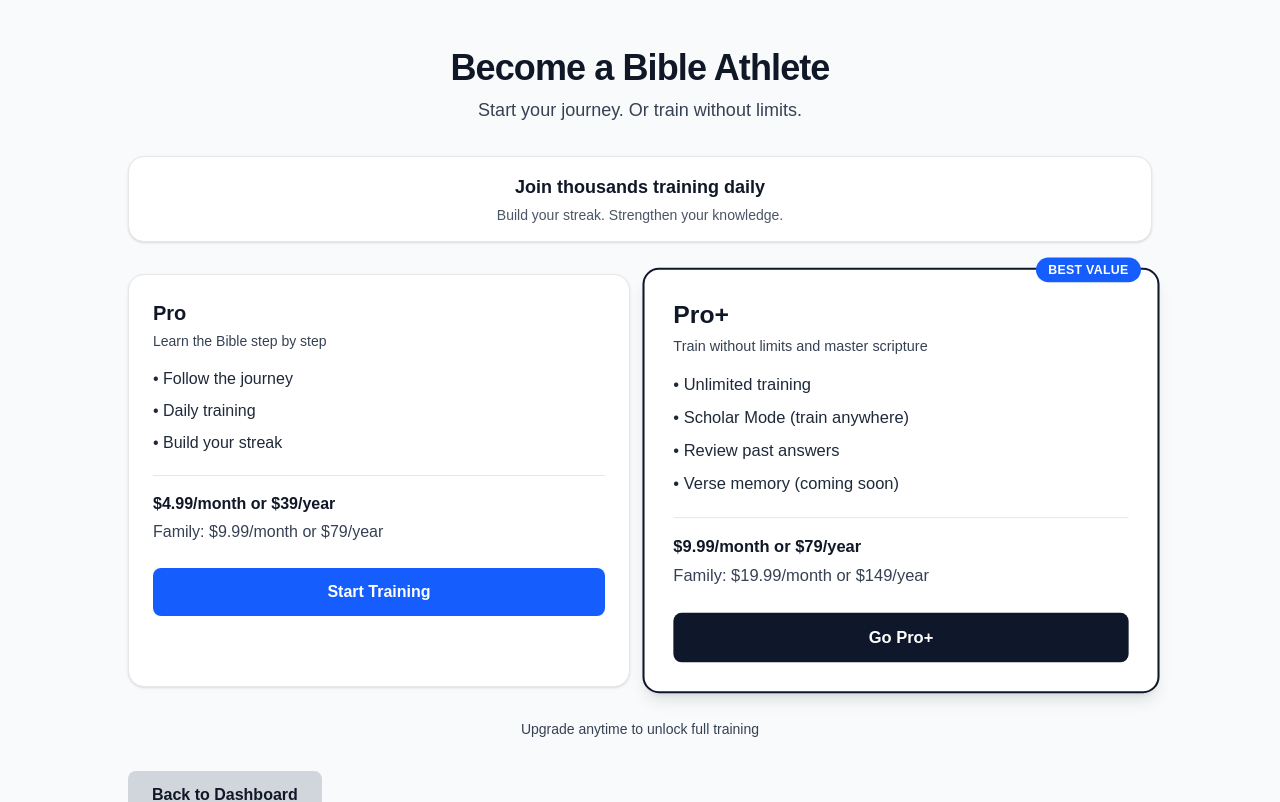
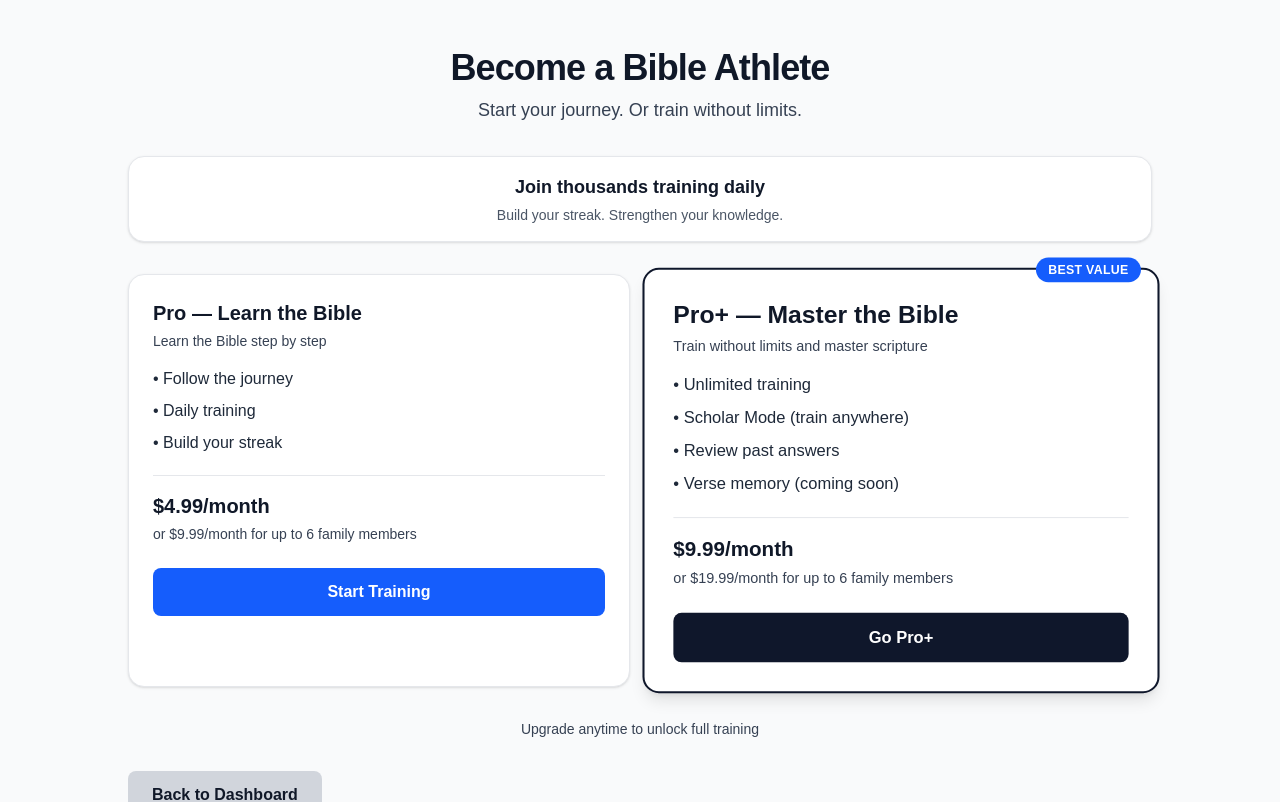
Before and after one commit to sdasent25/bible-mastery-app, a Next.js app: page /upgrade in a window 1280 px wide. Shown: the top 802 px of the page. Built offline with nearby package versions, Linux system fonts and the light colour scheme; no server answers.

Commit message:
v2 final: upgrade page updated with family pricing (6 members)

```diff
--- a/app/upgrade/page.tsx
+++ b/app/upgrade/page.tsx
@@ -59,7 +59,7 @@ export default function UpgradePage() {
 
         <section className="grid grid-cols-1 gap-5 md:grid-cols-2 md:items-stretch">
           <article className="rounded-2xl border border-gray-200 bg-white p-6 shadow-sm">
-            <h2 className="text-xl font-bold text-gray-900">Pro</h2>
+            <h2 className="text-xl font-bold text-gray-900">Pro — Learn the Bible</h2>
             <p className="mt-1 text-sm font-medium text-gray-700">Learn the Bible step by step</p>
 
             <ul className="mt-4 space-y-2 text-gray-800">
@@ -69,8 +69,8 @@ export default function UpgradePage() {
             </ul>
 
             <div className="mt-5 space-y-1 border-t border-gray-200 pt-4">
-              <p className="text-gray-900 font-semibold">$4.99/month or $39/year</p>
-              <p className="text-gray-700">Family: $9.99/month or $79/year</p>
+              <p className="text-xl font-extrabold text-gray-900">$4.99/month</p>
+              <p className="text-sm text-gray-700">or $9.99/month for up to 6 family members</p>
             </div>
 
             <a
@@ -88,7 +88,7 @@ export default function UpgradePage() {
               Best Value
             </span>
 
-            <h2 className="text-2xl font-extrabold text-gray-900">Pro+</h2>
+            <h2 className="text-2xl font-extrabold text-gray-900">Pro+ — Master the Bible</h2>
             <p className="mt-1 text-sm font-medium text-gray-700">Train without limits and master scripture</p>
 
             <ul className="mt-4 space-y-2 text-gray-800">
@@ -99,8 +99,8 @@ export default function UpgradePage() {
             </ul>
 
             <div className="mt-5 space-y-1 border-t border-gray-200 pt-4">
-              <p className="text-gray-900 font-semibold">$9.99/month or $79/year</p>
-              <p className="text-gray-700">Family: $19.99/month or $149/year</p>
+              <p className="text-xl font-extrabold text-gray-900">$9.99/month</p>
+              <p className="text-sm text-gray-700">or $19.99/month for up to 6 family members</p>
             </div>
 
             <a
```
